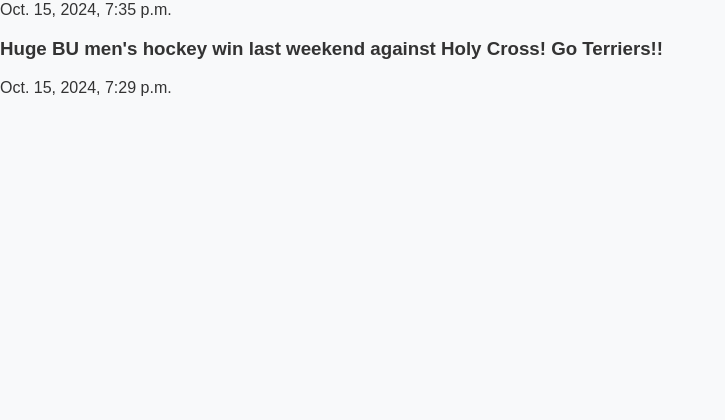
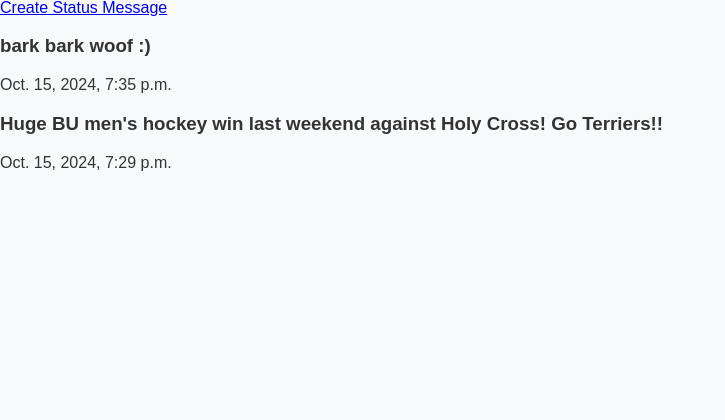
Before and after one commit to jaimeyfrank/cs412, a Django app: page /mini_fb/profile/2 in a window 1280 px wide. Shown: the part 356-776 px from the top of the page, without its empty margins (0-725 px from the left). Run offline with Django 5.2, Linux system fonts and the light colour scheme; data comes from the database, SQL or seed files in the repository; both versions use the stored data as it was after the commit.

Commit message:
a6 tasks 3 and 4

```diff
--- a/mini_fb/templates/mini_fb/base.html
+++ b/mini_fb/templates/mini_fb/base.html
@@ -8,6 +8,9 @@
 <body>
     <header>
         <h1>MiniFacebook</h1>
+        <nav>
+            <a href="{% url 'show_all' %}">All Profiles</a>
+            <a href="{% url 'create_profile' %}">Create Profile</a>
     </header>
     <main>
         {% block content %}
--- a/mini_fb/templates/mini_fb/show_profile.html
+++ b/mini_fb/templates/mini_fb/show_profile.html
@@ -9,6 +9,8 @@
 <td>{{ profile.city }}</td>
 </table>
 
+<a href="{% url 'create_status' profile.pk %}">Create Status Message</a>
+
 {% for post in profile.get_status_messages %}
     <h3>{{ post.message }}</h3>
     <p>{{ post.timestamp }}</p>
--- a/mini_fb/urls.py
+++ b/mini_fb/urls.py
@@ -1,8 +1,10 @@
 from django.urls import path
 from django.conf import settings
-from . import views
+from .views import *
 
 urlpatterns = [
-    path('', views.ShowAllProfilesView.as_view(), name='show_all'),
-    path('profile/<int:pk>', views.ShowProfilePageView.as_view(), name='show_profile'),
+    path('', ShowAllProfilesView.as_view(), name='show_all'),
+    path('profile/<int:pk>', ShowProfilePageView.as_view(), name='show_profile'),
+    path('create_profile/', CreateProfileView.as_view(), name='create_profile'),
+    path('profile/<int:pk>/create_status/', CreateStatusMessageView.as_view(), name='create_status'),
 ]
--- a/mini_fb/views.py
+++ b/mini_fb/views.py
@@ -1,6 +1,10 @@
-from django.shortcuts import render
-from django.views.generic import ListView, DetailView
+from django.shortcuts import render, get_object_or_404
+from django.urls import reverse
+from typing import Any
+
+from django.views.generic import ListView, DetailView, CreateView
 from .models import *
+from .forms import *
 
 # Create your views here.
 
@@ -15,3 +19,34 @@
     model = Profile
     template_name = 'mini_fb/show_profile.html'
     context_object_name = 'profile'
+
+class CreateProfileView(CreateView):
+    '''the view to create a profile'''
+    form_class = CreateProfileForm
+    template_name = 'mini_fb/create_profile_form.html'
+
+    def get_success_url(self) -> str:
+        '''Return the URL to redirect to on success.'''
+       # Use the newly created profile's pk
+        return reverse('show_profile', kwargs={'pk': self.object.pk})
+
+class CreateStatusMessageView(CreateView):
+    '''the view to create a status message'''
+    form_class = CreateStatusMessageForm
+    template_name = 'mini_fb/create_status_form.html'
+
+    def get_context_data(self, **kwargs: Any) -> dict:
+        '''Add the profile to the context data'''
+        context = super().get_context_data(**kwargs)
+        context['profile'] = get_object_or_404(Profile, pk=self.kwargs['pk'])
+        return context
+
+    def form_valid(self, form):
+        '''Attach the profile to the status message'''
+        profile = get_object_or_404(Profile, pk=self.kwargs['pk'])
+        form.instance.profile = profile
+        return super().form_valid(form)
+
+    def get_success_url(self) -> str:
+        '''Return the URL to redirect to on success.'''
+        return reverse('show_profile', kwargs={'pk': self.kwargs['pk']})
```
Also changed, not shown: mini_fb/forms.py (added, +12 -0 lines), mini_fb/templates/mini_fb/create_profile_form.html (added, +10 -0 lines), mini_fb/templates/mini_fb/create_status_form.html (added, +10 -0 lines), db.sqlite3.
